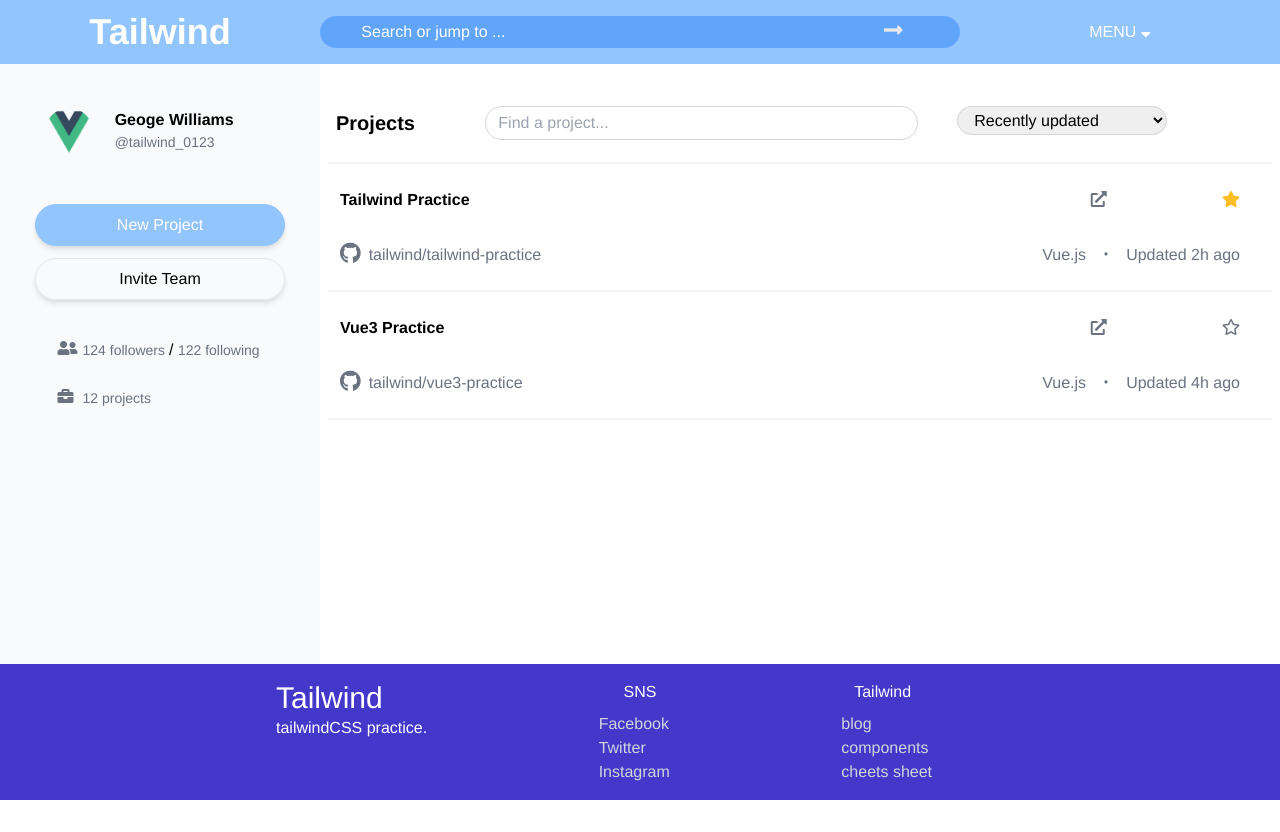
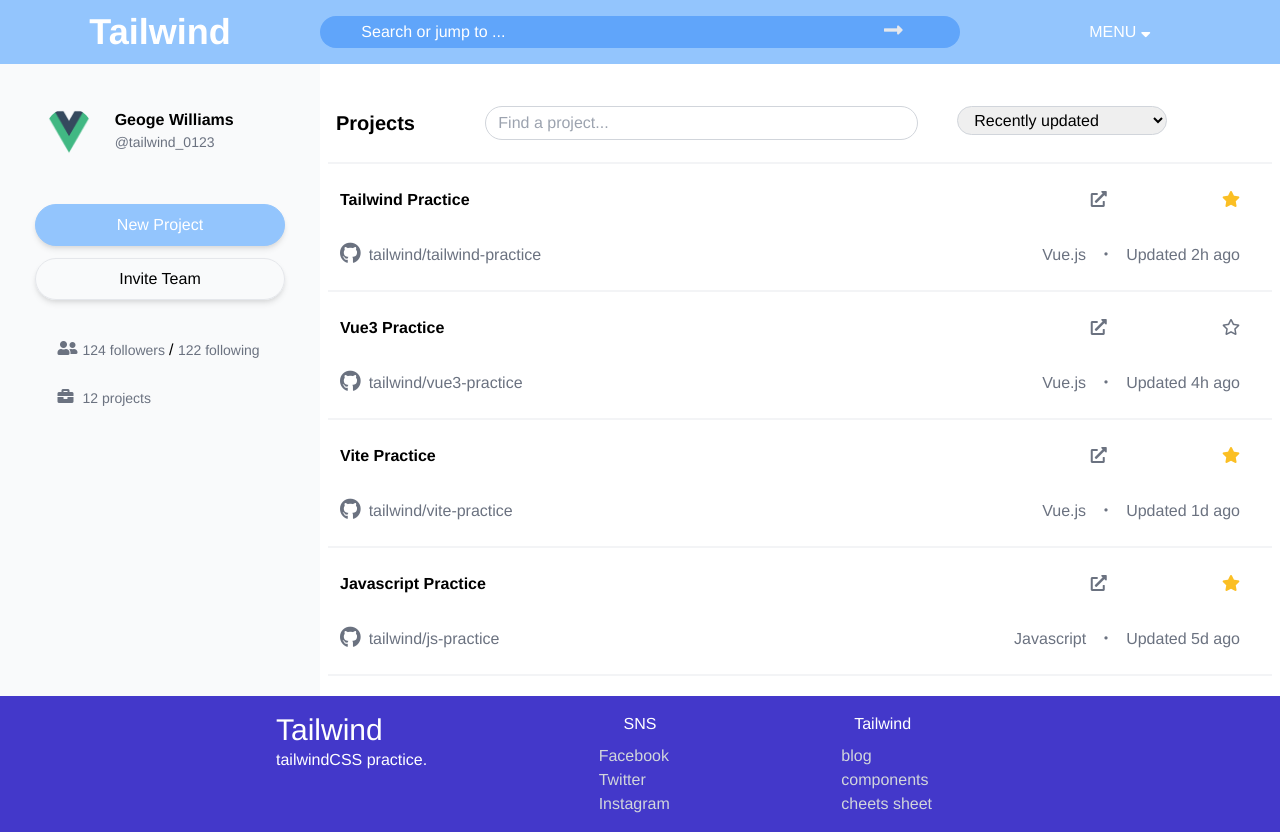
Before and after one commit to k-kudo-hub/tailwind-practice, a Vue app: page / in a window 1280 px wide. Before the commit the page ends 800 px from the top, so only its background shows below. Built offline with nearby package versions, Linux system fonts and the light colour scheme.

Commit message:
Added dummy data

```diff
--- a/src/components/ProjectList.vue
+++ b/src/components/ProjectList.vue
@@ -62,7 +62,21 @@
           id: "vue3-practice",
           language: "Vue.js",
           updated_at: "4h ago",
-        }
+        },
+        {
+          title: "Vite Practice",
+          stared: true,
+          id: "vite-practice",
+          language: "Vue.js",
+          updated_at: "1d ago",
+        },
+        {
+          title: "Javascript Practice",
+          stared: true,
+          id: "js-practice",
+          language: "Javascript",
+          updated_at: "5d ago",
+        },
       ]
     }
   },
```
